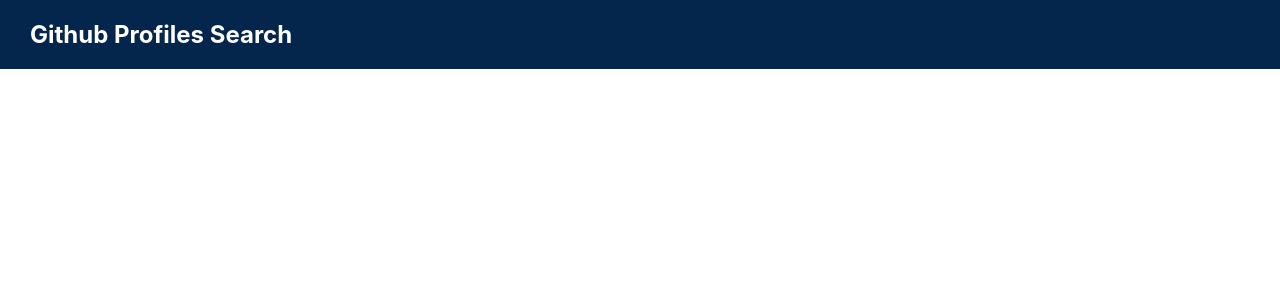
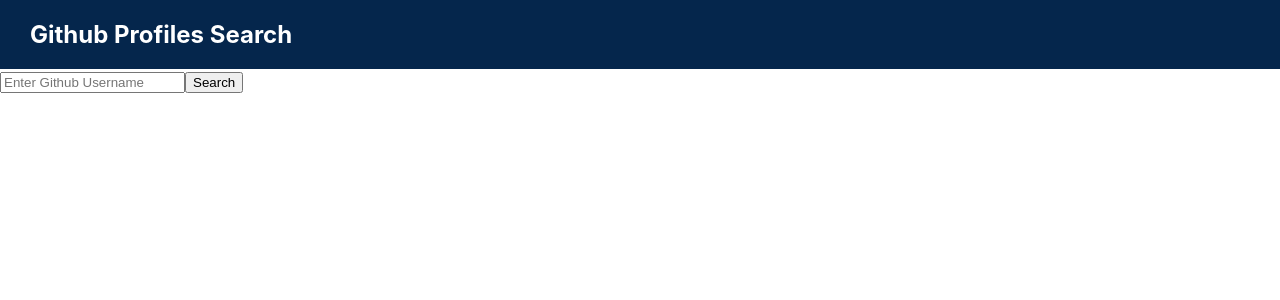
Before and after one commit to 21sparker/github-profiles-search, a React (Create React App) app: page / in a window 1280 px wide. Shown: the top 300 px of the page. Built offline with nearby package versions, Linux system fonts and the light colour scheme.

Commit message:
Add Search component

```diff
--- a/src/components/Container/Container.js
+++ b/src/components/Container/Container.js
@@ -1,10 +1,11 @@
 import React from "react";
 import styles from "./Container.module.css";
-
+import Search from "../Search/Search";
 
 const Container = () => {
     return (
         <div className={styles["container"]}>
+            <Search />
         </div>
     )
 }
--- /dev/null
+++ b/src/components/Search/Search.js
@@ -0,0 +1,25 @@
+import React, { useState } from "react";
+import styles from "./Search.module.css";
+import User from "../User/User";
+
+const Search = () => {
+    const [username, setUsername] = useState("");
+    const [user, setUser] = useState({ element: <div style={{display: "none"}} />});
+
+    const handleSubmit = (event) => {
+        event.preventDefault();
+        setUser({element: <User username={username}/>})
+    };
+
+    return (
+        <div className={styles["container"]}>
+            <form onSubmit={handleSubmit}>
+                <input type="text" placeholder="Enter Github Username" onChange={e => setUsername(e.target.value)} required={true} />
+                <button type="submit">Search</button>
+            </form>
+            {user.element}
+        </div>
+    );
+}
+
+export default Search;
--- /dev/null
+++ b/src/components/Search/Search.module.css
@@ -0,0 +1,4 @@
+.container {
+    display: flex;
+    flex-direction: column;
+}
--- /dev/null
+++ b/src/components/User/User.js
@@ -0,0 +1,10 @@
+import React from "react";
+
+
+const User = () => {
+    return (
+        <div></div>
+    )
+}
+
+export default User;
```
Also changed, not shown: src/components/User/User.module.css (added).
